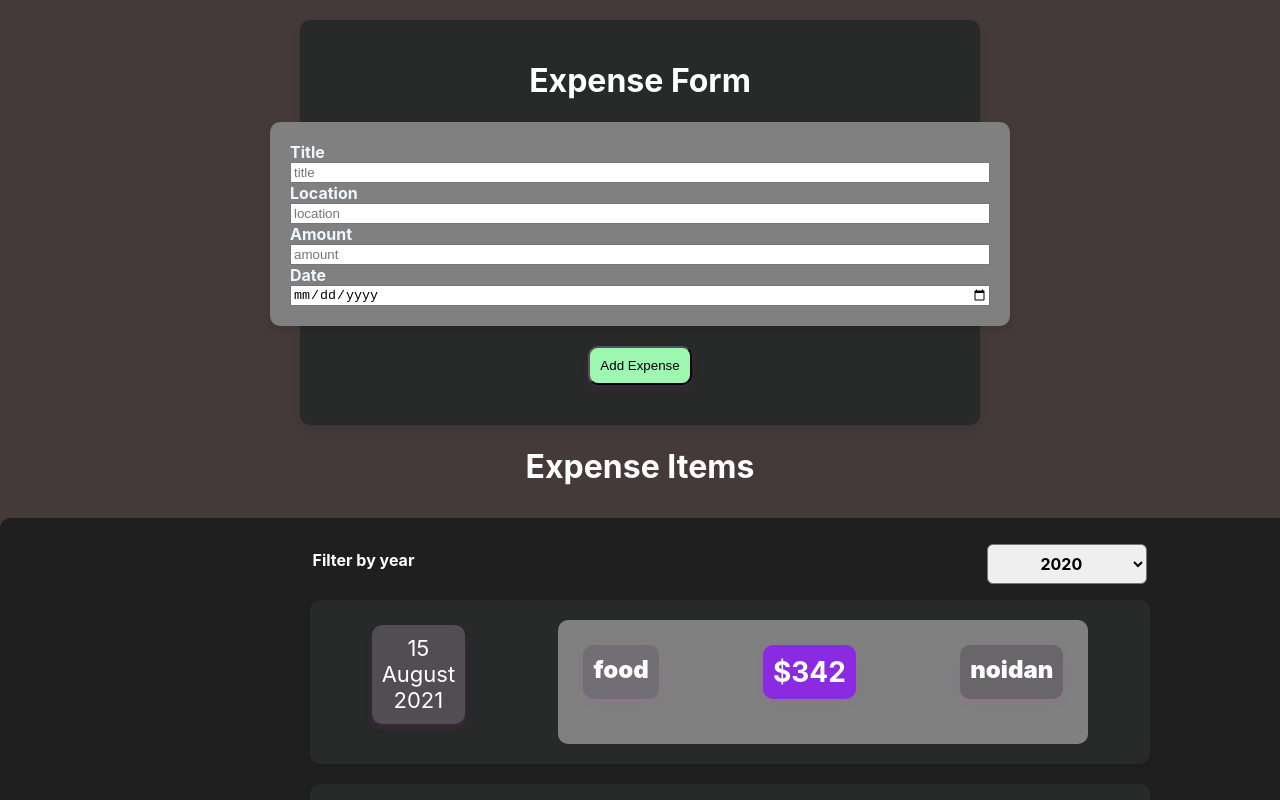
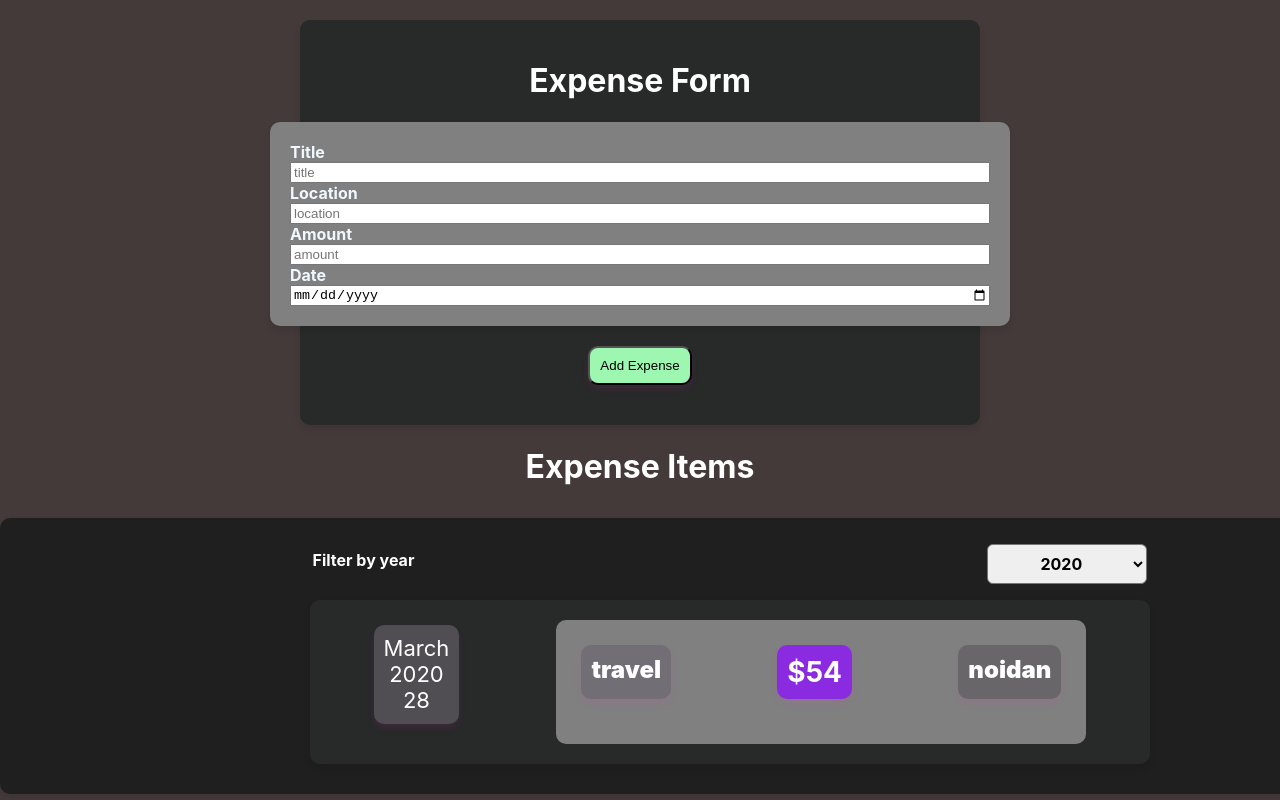
Before and after one commit to vikas9620/react-expense-tracker, a React (Create React App) app: page / in a window 1280 px wide. Shown: the top 800 px of the page. Built offline with nearby package versions, Linux system fonts and the light colour scheme.

Commit message:
worked on filter component

```diff
--- a/src/components/Expenses/ExpenseDate.js
+++ b/src/components/Expenses/ExpenseDate.js
@@ -6,10 +6,9 @@ const ExpenseDate = (props) => {
   const year = props.date.getFullYear();
   return (
     <div className="expense-date">
+      <div>{month}</div>
+      <div>{year}</div>
       <div>{date}</div>
-      <div>{month}</div>
-
-      <div>{year}</div>
     </div>
   );
 };
--- a/src/components/Expenses/Expenses.js
+++ b/src/components/Expenses/Expenses.js
@@ -16,13 +16,15 @@ const Expenses = (props) => {
     <div>
       <Card className='expenses'>
         <ExpensesFilter selected={filteredYear} onChangeFilter={filterChangeHandler} />
-        {props.items.map((expense)=><ExpenseItem
-          key={expense.id}
-        title={expense.title}
-        amount={expense.amount}
-        location={expense.location}
-        date={expense.date}
-      />)}
+        {props.items.filter((expense) => expense.date.getFullYear().toString() === filteredYear).map((expense) => (
+          <ExpenseItem
+            key={expense.id}
+            title={expense.title}
+            amount={expense.amount}
+            location={expense.location}
+            date={expense.date}
+          />
+        ))}
 
       </Card>
     </div>
```
